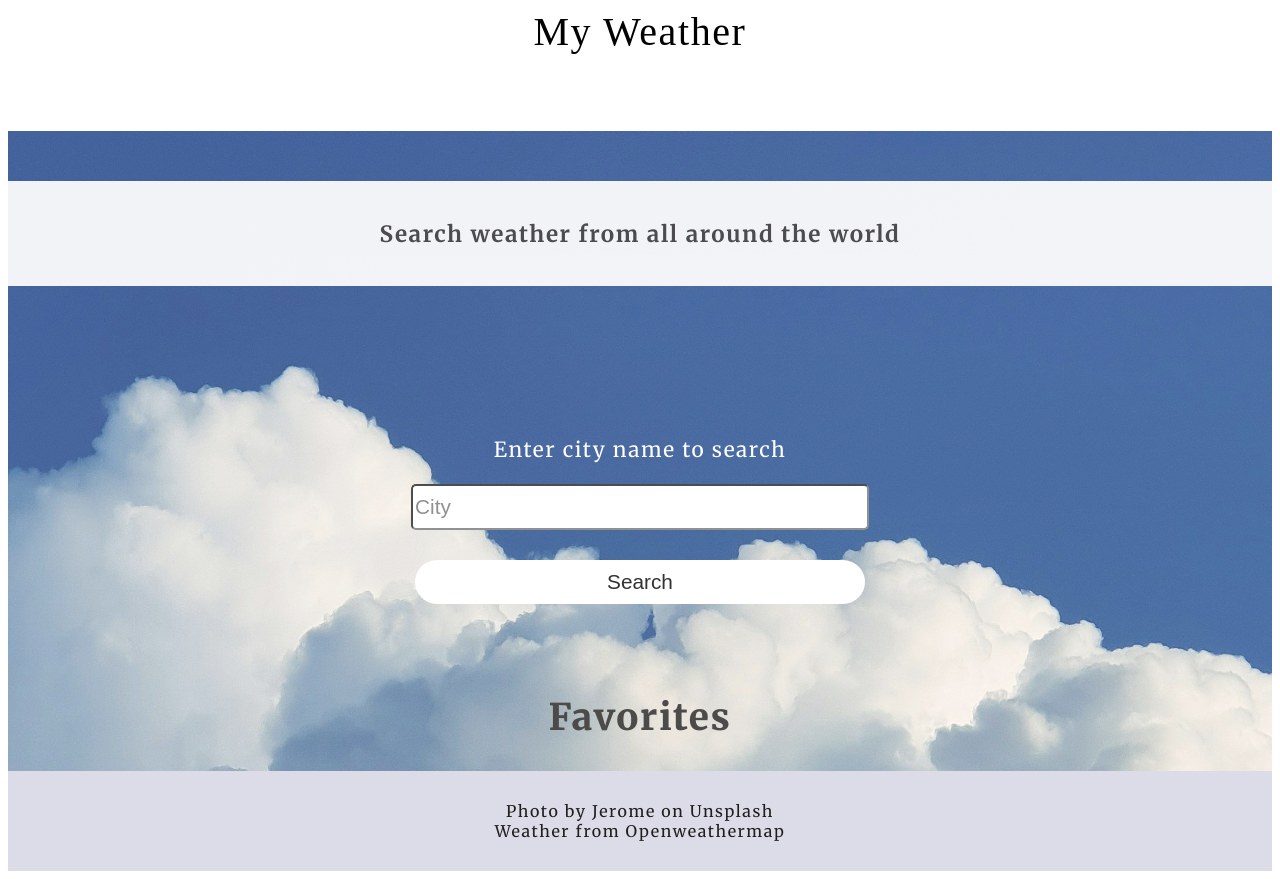
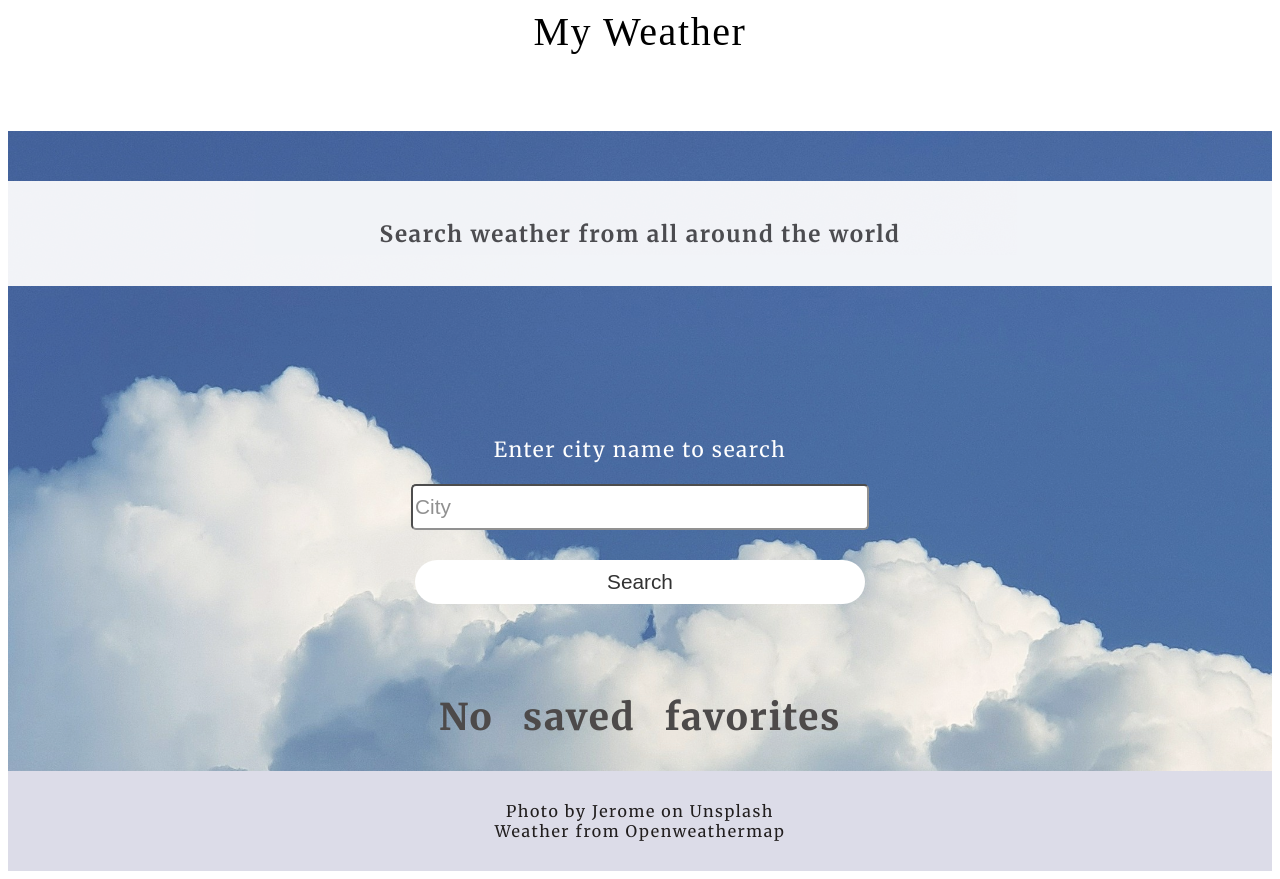
Before and after one commit to teejale/weather-app, a React (Vite) app: page / in a window 1280 px wide. Built offline with nearby package versions, Linux system fonts and the light colour scheme; a web font is replaced by a local one.

Commit message:
fix UI when favorites is empty or undefined

```diff
--- a/src/components/FavoritesCard/FavoritesCard.jsx
+++ b/src/components/FavoritesCard/FavoritesCard.jsx
@@ -22,8 +22,12 @@ const FavoritesCard = () => {
 
   return (
     <div className={styles.favoritesWrapper}>
-      <h2>Favorites</h2>
-      {favoritesWeather.map((weather) => (
+      {favoritesWeather?.length >= 1 ? (
+        <h2>Favorites</h2>
+      ) : (
+        <h2>No saved favorites</h2>
+      )}
+      {favoritesWeather?.map((weather) => (
         <div key={weather.id} className={styles.favoritesCard}>
           <div className={styles.description}>
             <h3>{weather.name}</h3>
```
